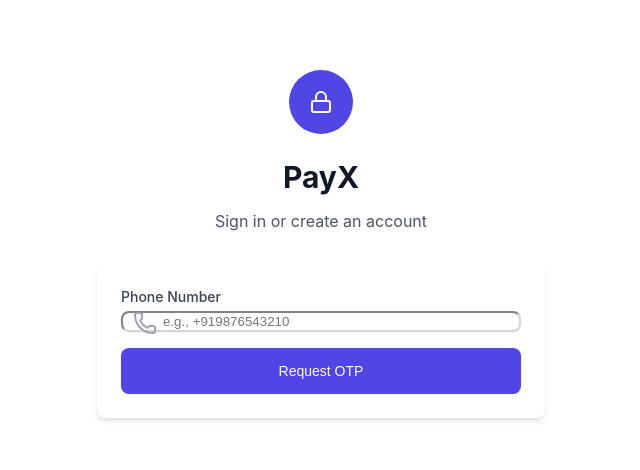
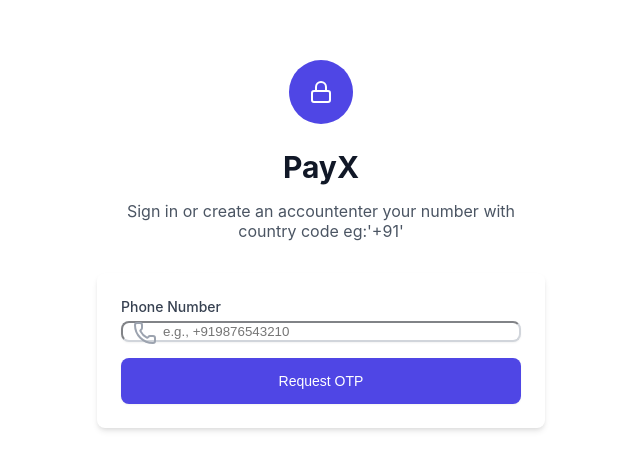
Before and after one commit to srinadh-shaik/SecureBank, a React (Vite) app in the folder banking-app/client/: page / in a window 1280 px wide. Shown: the part 156-626 px from the top of the page, without its empty margins (319-959 px from the left). Built offline with nearby package versions, Linux system fonts and the light colour scheme; no server answers.

Commit message:
Update AuthForm.jsx

```diff
--- a/banking-app/client/src/components/AuthForm.jsx
+++ b/banking-app/client/src/components/AuthForm.jsx
@@ -54,6 +54,7 @@ const AuthForm = () => {
           <h2 className="text-3xl font-bold text-gray-900 mb-2">PayX</h2>
           <p className="text-gray-600">
             {otpRequested ? 'Verify your phone number' : 'Sign in or create an account'}
+            enter your number with country code eg:'+91'
           </p>
         </div>
 
@@ -132,4 +133,5 @@ const AuthForm = () => {
   );
 };
 
+
 export default AuthForm;
```
